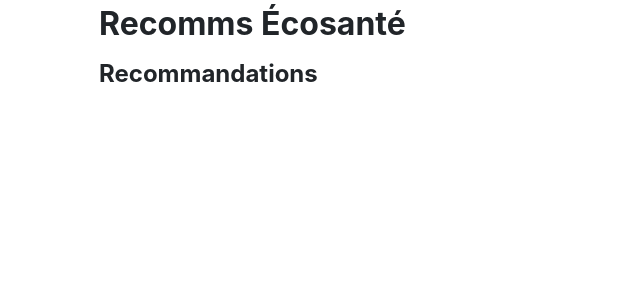
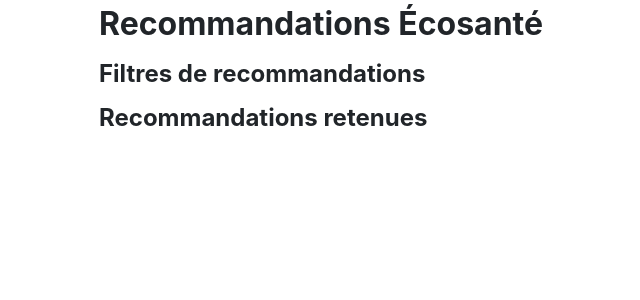
Before and after one commit to betagouv/recosante-api, a Jekyll site: the page recommz.html, which Jekyll copies as it is, in a window 1280 px wide. Shown: the top 300 px of the page, without its empty margins (141-781 px from the left). Built offline with Jekyll 4.4.1, drawn with Linux system fonts in a browser that asks for light colours; a script that is not in the unit is left out.

Commit message:
[recommz] Ajustements des titres des filtres Closes #15

```diff
--- a/assets/js/recommz.js
+++ b/assets/js/recommz.js
@@ -25,6 +25,7 @@ function NiveauFilter({recommz, value, setFilterValue}) {
     const values = new Set(recommz.map(r => r[key]).filter(str => str !== undefined && str !== ''))
 
     return html`<section>
+        <h3>Niveau de difficulté</h3>
         ${
             [...values].map(v => {
                 return html`<label>
@@ -45,6 +46,7 @@ function RecommandabilitéFilter({recommz, checked, setFilterValue}){
     const values = new Set(recommz.map(r => r[key]).filter(str => str !== undefined && str !== ''))
 
     return html`<section>
+        <h3>Utilisabilité</h3>
         ${
             [...values].map(v => {
                 return html`<label>
@@ -61,6 +63,7 @@ function AirQualityFilter({checked, setFilterValue}){
     const values = new Set([AIR_QUALITY_BAD, AIR_QUALITY_UNRELATED])
 
     return html`<section>
+        <h3>Mauvaise qualité de l'air</h3>
         ${
             [...values].map(v => {
                 return html`<label>
@@ -77,6 +80,7 @@ function AllergyFilter({checked, setFilterValue}){
     const values = new Set([WITH_ALLERGY, ALLERGY_UNRELATED])
 
     return html`<section>
+        <h3>Allergies</h3>
         ${
             [...values].map(v => {
                 return html`<label>
--- a/recommz.html
+++ b/recommz.html
@@ -93,11 +93,14 @@
         </style>
     </head>
     <body>
-        <h1>Recomms Écosanté</h1>
-        <section class="filters"></section>
+        <h1>Recommandations Écosanté</h1>
+        <h2>Filtres de recommandations</h2>
+        <section class="filters">
+
+        </section>
 
         <section>
-            <h2>Recommandations <span class="recommz-count"></span></h2>
+            <h2>Recommandations retenues <span class="recommz-count"></span></h2>
             <ul class="recommz"></ul>
         </section>
     </body>
```
